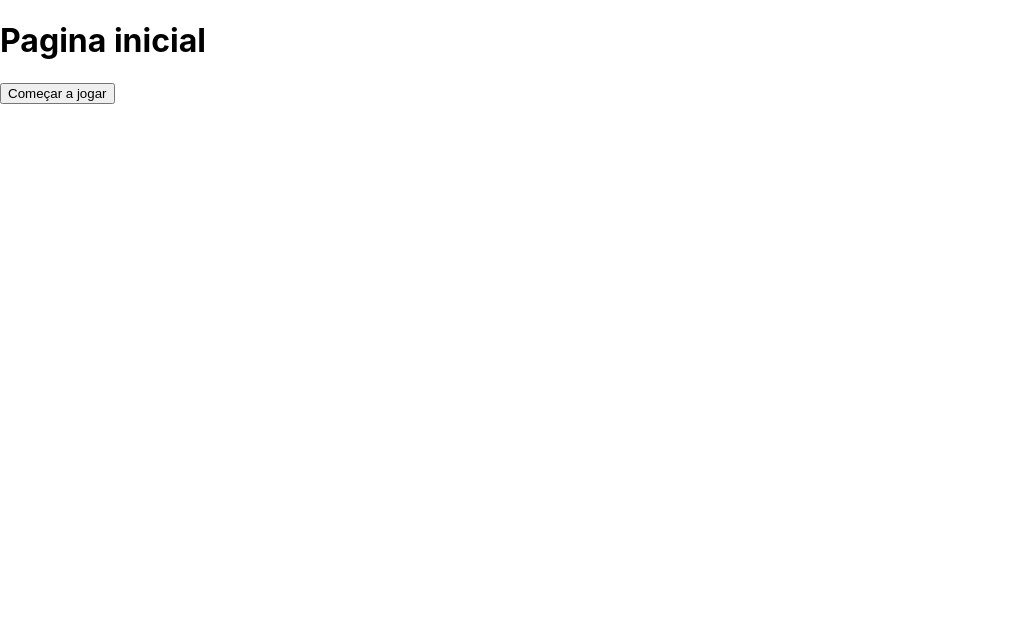
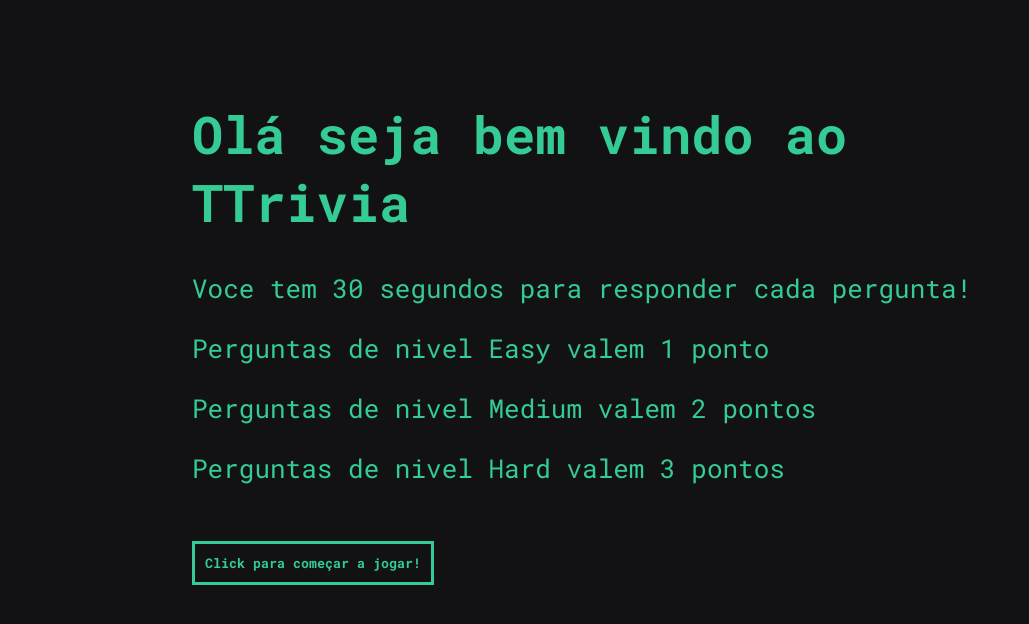
Before and after one commit to ts-dart/frontend-app-trivia, a React (Create React App) app: page / in a window 1280 px wide. Shown: the top 624 px of the page, without its empty margins (0-1029 px from the left). Built offline with nearby package versions, Linux system fonts and the light colour scheme.

Commit message:
começando  estilização

```diff
--- a/src/App.tsx
+++ b/src/App.tsx
@@ -1,5 +1,7 @@
 import Provider from './context/provider';
 import Router from './router/router';
+import './style/style.css';
+import './style/initialPage.css';
 import './style/game.css';
 
 function App() {
--- a/src/pages/initialPage.tsx
+++ b/src/pages/initialPage.tsx
@@ -2,10 +2,14 @@ import { Link } from 'react-router-dom';
 
 export default function InitialPage() {
   return(
-    <div>
-      <h1>Pagina inicial</h1>
+    <div id='div-initial-page'>
+      <h1>Olá seja bem vindo ao TTrivia</h1>
+      <p>Voce tem 30 segundos para responder cada pergunta!</p>
+      <p>Perguntas de nivel Easy valem 1 ponto</p>
+      <p>Perguntas de nivel Medium valem 2 pontos</p>
+      <p>Perguntas de nivel Hard valem 3 pontos</p>
       <Link to='/game'>
-        <button>Começar a jogar</button>
+        <button>Click para começar a jogar!</button>
       </Link>
     </div>
   )
--- a/src/style/initialPage.css
+++ b/src/style/initialPage.css
@@ -0,0 +1,26 @@
+#div-initial-page {
+    margin: 100px auto;
+    width: 70%;
+    color: #34CC94;
+    font-size: 26px;
+}
+
+#div-initial-page button {
+    background-color: #121214;
+    border: solid 3px #34CC94;
+    color: #34CC94;
+    font-weight: bolder;
+    font-family: 'RobotoMono';
+    cursor: pointer;
+    padding: 10px;
+    margin-top: 30px;
+}
+
+#div-initial-page button:hover {
+    background-color: #34CC94;
+    border: solid 3px #34CC94;
+    color: #121214;
+    font-weight: bolder;
+    font-family: 'RobotoMono';
+    padding: 10px;
+}
--- /dev/null
+++ b/src/style/style.css
@@ -0,0 +1,9 @@
+body {
+    background-color: #121214;
+    font-family: 'RobotoMono';
+}
+
+@font-face {
+    font-family: 'RobotoMono';
+    src: url(../assets/RobotoMono-VariableFont_wght.ttf);
+}
```
Also changed, not shown: src/assets/RobotoMono-VariableFont_wght.ttf (added).
